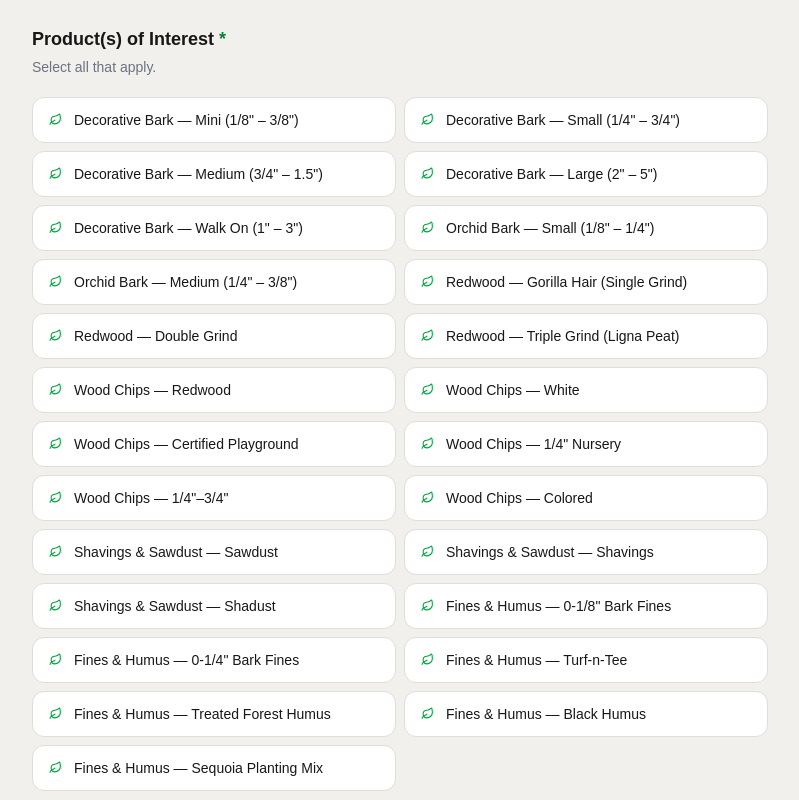
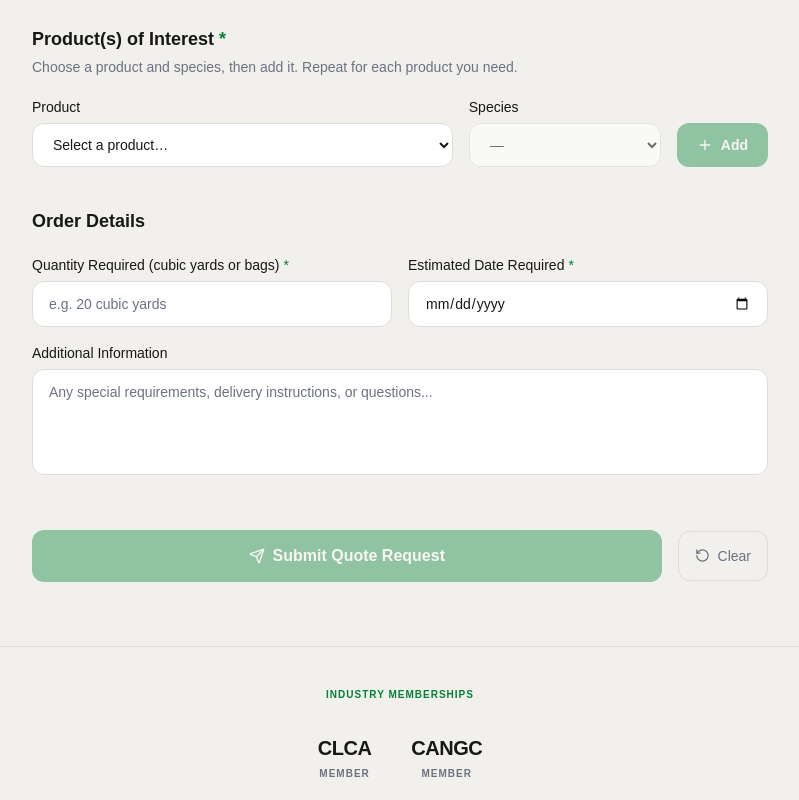
Before and after one commit to Shadowfear36/SeqHort, a Next.js app: page /quote in a window 1280 px wide. Shown: the part 920-1720 px from the top of the page, without its empty margins (240-1039 px from the left). Built offline with nearby package versions, Linux system fonts and the light colour scheme.

Commit message:
Replace quote product checklist with product + species select

```diff
--- a/app/products/[slug]/data.ts
+++ b/app/products/[slug]/data.ts
@@ -5,6 +5,7 @@ export type Product = {
   image: string
   alt: string
   options?: string[]
+  species?: string[]
 }
 
 export type ProductCategory = {
@@ -27,6 +28,7 @@ export const CATEGORIES: ProductCategory[] = [
     products: [
       {
         name: "Mini Decorative Bark",
+        species: ["Fir"],
         size: '1/8" – 3/8"',
         description:
           "Flat-screened fir bark nuggets containing very little wood. Ideal for fine-detail planting beds and tight spaces.",
@@ -36,6 +38,7 @@ export const CATEGORIES: ProductCategory[] = [
       },
       {
         name: "Small Decorative Bark",
+        species: ["Fir"],
         size: '1/4" – 3/4"',
         description: "Versatile fir bark suitable for residential beds and borders.",
         image: "/products/small-500.jpg",
@@ -44,6 +47,7 @@ export const CATEGORIES: ProductCategory[] = [
       },
       {
         name: "Medium Decorative Bark",
+        species: ["Fir"],
         size: '3/4" – 1.5"',
         description: "The most popular all-purpose decorative bark for general landscaping applications.",
         image: "/products/medium-500.jpg",
@@ -52,6 +56,7 @@ export const CATEGORIES: ProductCategory[] = [
       },
       {
         name: "Large Decorative Bark",
+        species: ["Fir", "Pine"],
         size: '2" – 5"',
         description: "Bold, statement-making fir or pine bark for expansive landscape beds.",
         image: "/products/largedeco-500.jpg",
@@ -60,6 +65,7 @@ export const CATEGORIES: ProductCategory[] = [
       },
       {
         name: "Walk On Bark",
+        species: ["Fir"],
         size: '1" – 3"',
         description:
           "An economical pathway material with a pleasant forest fragrance. Great for trails and walkways.",
@@ -79,6 +85,7 @@ export const CATEGORIES: ProductCategory[] = [
     products: [
       {
         name: "Small Orchid Bark",
+        species: ["Fir", "Pine"],
         size: '1/8" – 1/4"',
         description:
           "Fine-grade fir or pine bark ideal for young orchids, small epiphytes, and high-moisture potting mixes.",
@@ -88,6 +95,7 @@ export const CATEGORIES: ProductCategory[] = [
       },
       {
         name: "Medium Orchid Bark",
+        species: ["Fir", "Pine"],
         size: '1/4" – 3/8"',
         description:
           "The standard choice for mature orchids and commercial epiphytic cultivation. Excellent drainage and longevity.",
@@ -107,6 +115,7 @@ export const CATEGORIES: ProductCategory[] = [
     products: [
       {
         name: "Single Grind Redwood Bark (Gorilla Hair)",
+        species: ["Redwood"],
         size: '1" – 3" (up to 6")',
         description:
           "Fibrous, stringy, dark red-colored product. Knits together to resist blowing and washing. Our most popular redwood mulch.",
@@ -116,6 +125,7 @@ export const CATEGORIES: ProductCategory[] = [
       },
       {
         name: "Double Grind Redwood Bark",
+        species: ["Redwood"],
         size: '0" – 2"',
         description:
           "A finer alternative to Gorilla Hair with the same natural decay resistance and iconic California color palette.",
@@ -125,6 +135,7 @@ export const CATEGORIES: ProductCategory[] = [
       },
       {
         name: "Triple Grind Redwood Bark (Ligna Peat)",
+        species: ["Redwood"],
         size: '0" – 1/4"',
         description:
           "Finely-ground redwood bark that serves as an organic, sustainable alternative to sphagnum peat moss.",
@@ -144,6 +155,7 @@ export const CATEGORIES: ProductCategory[] = [
     products: [
       {
         name: "Redwood Wood Chips",
+        species: ["Redwood"],
         size: '2" – 4"',
         description: "Suitable for pneumatic application. Natural redwood color and decay resistance.",
         image: "/products/rw-chips-500.jpg",
@@ -203,6 +215,7 @@ export const CATEGORIES: ProductCategory[] = [
     products: [
       {
         name: "Sawdust",
+        species: ["Fir", "Pine", "Cedar", "Redwood"],
         size: '0" – 1/4"',
         description:
           "Fir, pine, cedar, or redwood sawdust. Treated form available for specialized applications.",
@@ -221,6 +234,7 @@ export const CATEGORIES: ProductCategory[] = [
       },
       {
         name: "Shadust",
+        species: ["Fir", "Pine", "Cedar"],
         size: '0" – 3/4"+',
         description:
           "A blend of mixed shavings and sawdust. Available in fir, pine, or cedar. Economical and versatile.",
@@ -240,6 +254,7 @@ export const CATEGORIES: ProductCategory[] = [
     products: [
       {
         name: '0-1/8" Bark Fines',
+        species: ["Fir"],
         size: '0" – 1/8"',
         description:
           "Fine fir particles for soil amendment in nurseries and greenhouses. Treated form available.",
@@ -249,6 +264,7 @@ export const CATEGORIES: ProductCategory[] = [
       },
       {
         name: '0-1/4" Bark Fines',
+        species: ["Fir", "Pine"],
         size: '0" – 1/4"',
         description: "Fir and pine fines available fresh, aged, or treated to suit any soil amendment need.",
         image: "/products/0-q-aged-500.jpg",
@@ -257,6 +273,7 @@ export const CATEGORIES: ProductCategory[] = [
       },
       {
         name: "Turf-n-Tee",
+        species: ["Fir", "Pine"],
         size: '0" – 1/8"',
         description:
           "Fir or pine treated with iron, nitrogen, and wetting agent. Designed for turf and golf course applications.",
@@ -266,6 +283,7 @@ export const CATEGORIES: ProductCategory[] = [
       },
       {
         name: "Treated Forest Humus",
+        species: ["Fir", "Pine"],
         size: '0" – 1/4"',
         description: "Fir or pine with performance additives for enhanced soil conditioning.",
         image: "/products/deck-500.jpg",
--- a/app/quote/page.tsx
+++ b/app/quote/page.tsx
@@ -1,35 +1,16 @@
 "use client"
 
 import { useState } from "react"
-import { Send, RotateCcw, Leaf } from "lucide-react"
+import { Send, RotateCcw, Leaf, Plus, X } from "lucide-react"
+import { CATEGORIES, type Product } from "../products/[slug]/data"
 
-const PRODUCTS = [
-  "Decorative Bark — Mini (1/8\" – 3/8\")",
-  "Decorative Bark — Small (1/4\" – 3/4\")",
-  "Decorative Bark — Medium (3/4\" – 1.5\")",
-  "Decorative Bark — Large (2\" – 5\")",
-  "Decorative Bark — Walk On (1\" – 3\")",
-  "Orchid Bark — Small (1/8\" – 1/4\")",
-  "Orchid Bark — Medium (1/4\" – 3/8\")",
-  "Redwood — Gorilla Hair (Single Grind)",
-  "Redwood — Double Grind",
-  "Redwood — Triple Grind (Ligna Peat)",
-  "Wood Chips — Redwood",
-  "Wood Chips — White",
-  "Wood Chips — Certified Playground",
-  "Wood Chips — 1/4\" Nursery",
-  "Wood Chips — 1/4\"–3/4\"",
-  "Wood Chips — Colored",
-  "Shavings & Sawdust — Sawdust",
-  "Shavings & Sawdust — Shavings",
-  "Shavings & Sawdust — Shadust",
-  "Fines & Humus — 0-1/8\" Bark Fines",
-  "Fines & Humus — 0-1/4\" Bark Fines",
-  "Fines & Humus — Turf-n-Tee",
-  "Fines & Humus — Treated Forest Humus",
-  "Fines & Humus — Black Humus",
-  "Fines & Humus — Sequoia Planting Mix",
-]
+type LineItem = { product: string; species: string }
+
+const productLabel = (c: { name: string }, p: Product) => `${c.name} — ${p.name} (${p.size})`
+
+const PRODUCTS = new Map(
+  CATEGORIES.flatMap((c) => c.products.map((p) => [productLabel(c, p), p] as const))
+)
 
 const empty = {
   name: "",
@@ -39,7 +20,7 @@ const empty = {
   email: "",
   jobsite: "",
   shipTo: "",
-  products: [] as string[],
+  products: [] as LineItem[],
   quantity: "",
   dateRequired: "",
   notes: "",
@@ -47,19 +28,38 @@ const empty = {
 
 export default function QuotePage() {
   const [form, setForm] = useState(empty)
+  const [pick, setPick] = useState<LineItem>({ product: "", species: "" })
 
   const [submitted, setSubmitted] = useState(false)
 
   const set = (field: string, value: string) =>
     setForm((f) => ({ ...f, [field]: value }))
 
-  const toggleProduct = (p: string) =>
-    setForm((f) => ({
-      ...f,
-      products: f.products.includes(p)
-        ? f.products.filter((x) => x !== p)
-        : [...f.products, p],
-    }))
+  const pickSpecies = PRODUCTS.get(pick.product)?.species ?? []
+
+  const selectProduct = (product: string) => {
+    const species = PRODUCTS.get(product)?.species ?? []
+    setPick({ product, species: species.length === 1 ? species[0] : "" })
+  }
+
+  const canAdd =
+    pick.product !== "" &&
+    (pickSpecies.length === 0 || pick.species !== "") &&
+    !form.products.some((x) => x.product === pick.product && x.species === pick.species)
+
+  const addProduct = () => {
+    if (!canAdd) return
+    setForm((f) => ({ ...f, products: [...f.products, pick] }))
+    setPick({ product: "", species: "" })
+  }
+
+  const removeProduct = (i: number) =>
+    setForm((f) => ({ ...f, products: f.products.filter((_, j) => j !== i) }))
+
+  const clear = () => {
+    setForm(empty)
+    setPick({ product: "", species: "" })
+  }
 
   const handleSubmit = (e: React.FormEvent) => {
     e.preventDefault()
@@ -79,7 +79,7 @@ export default function QuotePage() {
             Thank you! We'll review your request and get back to you with pricing as soon as possible.
           </p>
           <button
-            onClick={() => { setForm(empty); setSubmitted(false) }}
+            onClick={() => { clear(); setSubmitted(false) }}
             className="inline-flex items-center gap-2 bg-green-700 hover:bg-green-800 text-white font-semibold px-6 py-3 rounded-xl transition-colors"
           >
             Submit Another Request
@@ -145,27 +145,72 @@ export default function QuotePage() {
           {/* Products */}
           <div>
             <h2 className="text-lg font-bold text-foreground mb-1">Product(s) of Interest <span className="text-green-700">*</span></h2>
-            <p className="text-sm text-muted mb-5">Select all that apply.</p>
-            <div className="grid grid-cols-1 sm:grid-cols-2 gap-2">
-              {PRODUCTS.map((p) => {
-                const checked = form.products.includes(p)
-                return (
-                  <button
-                    type="button"
-                    key={p}
-                    onClick={() => toggleProduct(p)}
-                    className={`flex items-center gap-3 px-4 py-3 rounded-xl border text-left text-sm font-medium transition-colors ${
-                      checked
-                        ? "bg-green-700 border-green-700 text-white"
-                        : "bg-surface border-border text-foreground hover:border-green-600"
-                    }`}
+            <p className="text-sm text-muted mb-5">Choose a product and species, then add it. Repeat for each product you need.</p>
+            <div className="grid grid-cols-1 md:grid-cols-[1fr_12rem_auto] gap-4 items-end">
+              <Field label="Product">
+                <select value={pick.product} onChange={e => selectProduct(e.target.value)} className={input}>
+                  <option value="">Select a product…</option>
+                  {CATEGORIES.map((c) => (
+                    <optgroup key={c.slug} label={c.name}>
+                      {c.products.map((p) => {
+                        const label = productLabel(c, p)
+                        return <option key={label} value={label}>{p.name} ({p.size})</option>
+                      })}
+                    </optgroup>
+                  ))}
+                </select>
+              </Field>
+              <Field label="Species">
+                <select
+                  value={pick.species}
+                  onChange={e => setPick((p) => ({ ...p, species: e.target.value }))}
+                  disabled={pickSpecies.length <= 1}
+                  className={input + " disabled:opacity-60"}
+                >
+                  {pickSpecies.length === 0 ? (
+                    <option value="">{pick.product ? "Mixed / N/A" : "—"}</option>
+                  ) : (
+                    <>
+                      {pickSpecies.length > 1 && <option value="">Select species…</option>}
+                      {pickSpecies.map((s) => <option key={s} value={s}>{s}</option>)}
+                    </>
+                  )}
+                </select>
+              </Field>
+              <button
+                type="button"
+                onClick={addProduct}
+                disabled={!canAdd}
+                className="inline-flex items-center justify-center gap-2 bg-green-700 hover:bg-green-800 disabled:opacity-40 disabled:cursor-not-allowed text-white font-semibold px-5 py-3 rounded-xl transition-colors text-sm"
+              >
+                <Plus size={16} /> Add
+              </button>
+            </div>
+
+            {form.products.length > 0 && (
+              <ul className="mt-5 space-y-2">
+                {form.products.map((item, i) => (
+                  <li
+                    key={`${item.product}|${item.species}`}
+                    className="flex items-center gap-3 px-4 py-3 rounded-xl border border-green-700 bg-green-700 text-white text-sm font-medium"
                   >
-                    <Leaf size={13} className={checked ? "text-green-300" : "text-green-600"} />
-                    {p}
-                  </button>
-                )
-              })}
-            </div>
+                    <Leaf size={13} className="text-green-300 shrink-0" />
+                    <span className="flex-1">
+                      {item.product}
+                      {item.species && <span className="text-green-200"> — {item.species}</span>}
+                    </span>
+                    <button
+                      type="button"
+                      onClick={() => removeProduct(i)}
+                      aria-label={`Remove ${item.product}`}
+                      className="text-green-200 hover:text-white"
+                    >
+                      <X size={16} />
+                    </button>
+                  </li>
+                ))}
+              </ul>
+            )}
           </div>
 
           {/* Order details */}
@@ -199,7 +244,7 @@ export default function QuotePage() {
             </button>
             <button
               type="button"
-              onClick={() => setForm(empty)}
+              onClick={clear}
               className="inline-flex items-center gap-2 border border-border text-muted hover:text-foreground px-4 py-3.5 rounded-xl transition-colors text-sm"
             >
               <RotateCcw size={15} /> Clear
```
